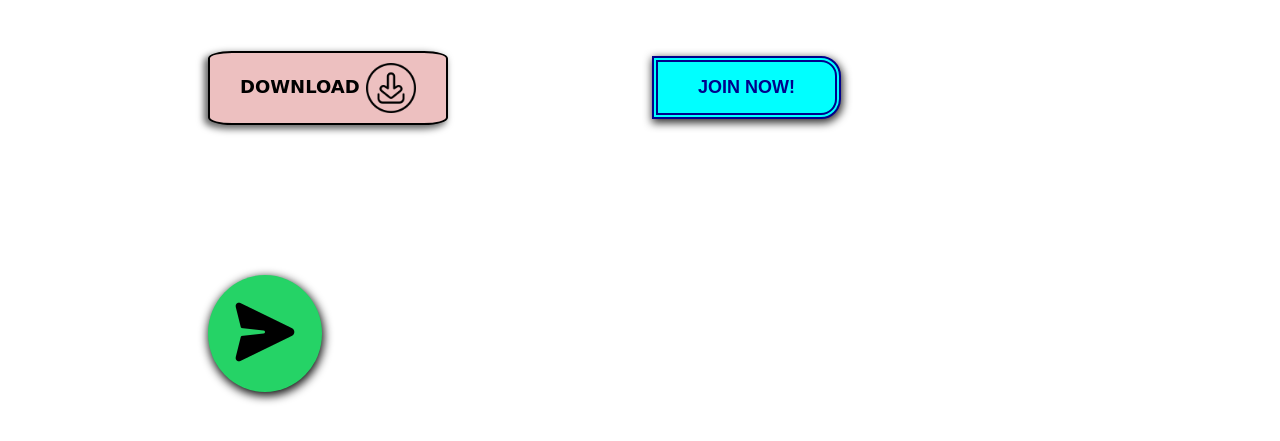
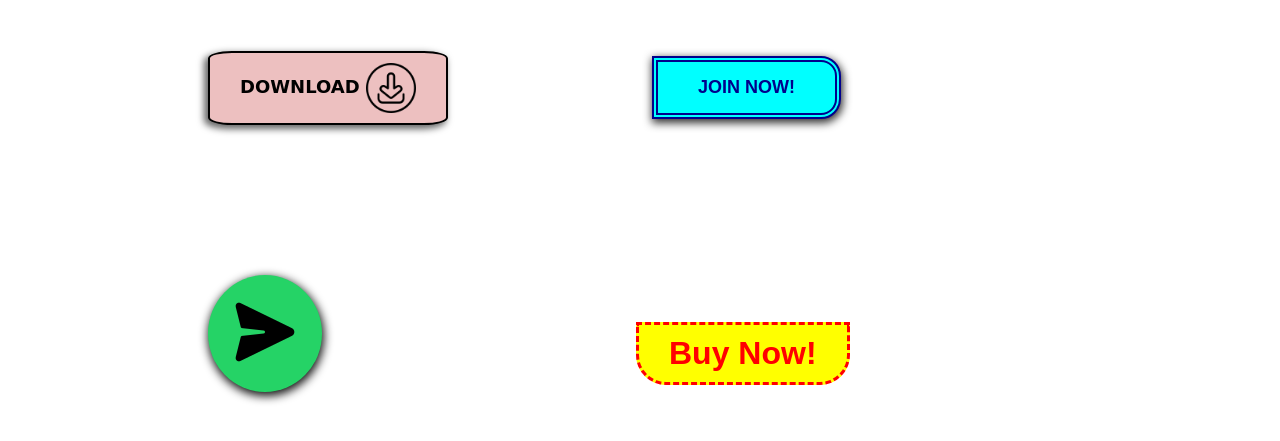
Before and after one commit to ravikanttarare95/icp-11-assignment-13, a plain HTML site: page index.html in a window 1280 px wide. Shown: the part 147-588 px from the top of the page. Drawn offline with Linux system fonts and the light colour scheme.

Commit message:
added 'buy now'button

```diff
--- a/index.html
+++ b/index.html
@@ -71,6 +71,25 @@
             margin: 103px 10px 20px 202px;
             box-shadow: 3px 4px 8px 3px #111111;
         }
+
+        .button-buy-now {
+            background-color: yellow;
+            color: red;
+            border: red 3px dashed;
+            border-radius: 0 0 30px 30px;
+            padding: 10px 30px;
+            margin: 50px 0 0 300px;
+            font-size: xx-large;
+            font-weight: bold;
+            cursor: pointer;
+        }
+
+        .button-buy-now:hover {
+            transition: 0.5s;
+            box-shadow: 2px 3px 5px 3px #666666;
+            border-radius: 30px 30px 0 0;
+            border: red 3px dashed;
+        }
     </style>
 </head>
 
@@ -98,6 +117,9 @@
     <button class="button-send">
         <img src="./icons/send.png" class="send-icon" />
     </button>
+    <button class="button-buy-now">
+        Buy Now!
+    </button>
 </body>
 
 </html>
```
